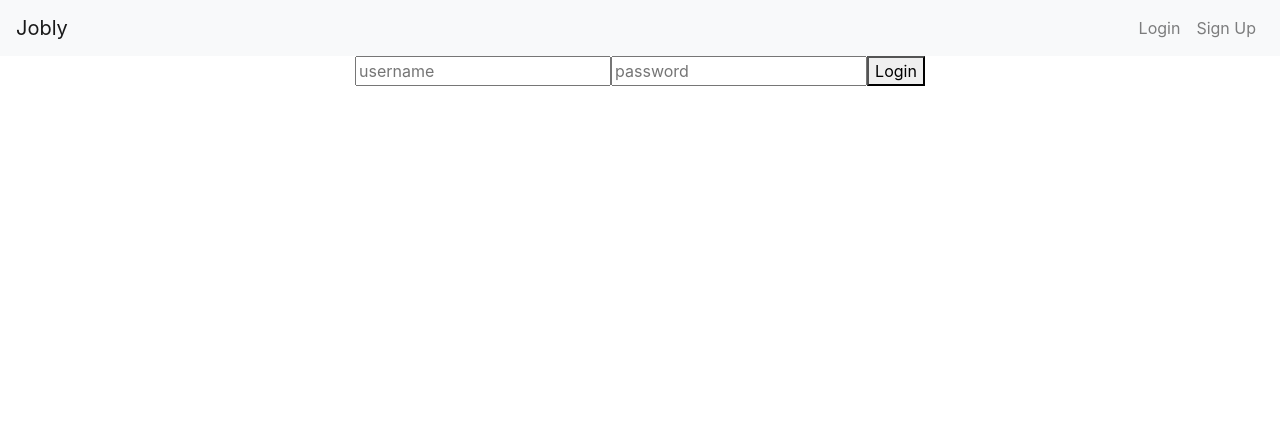
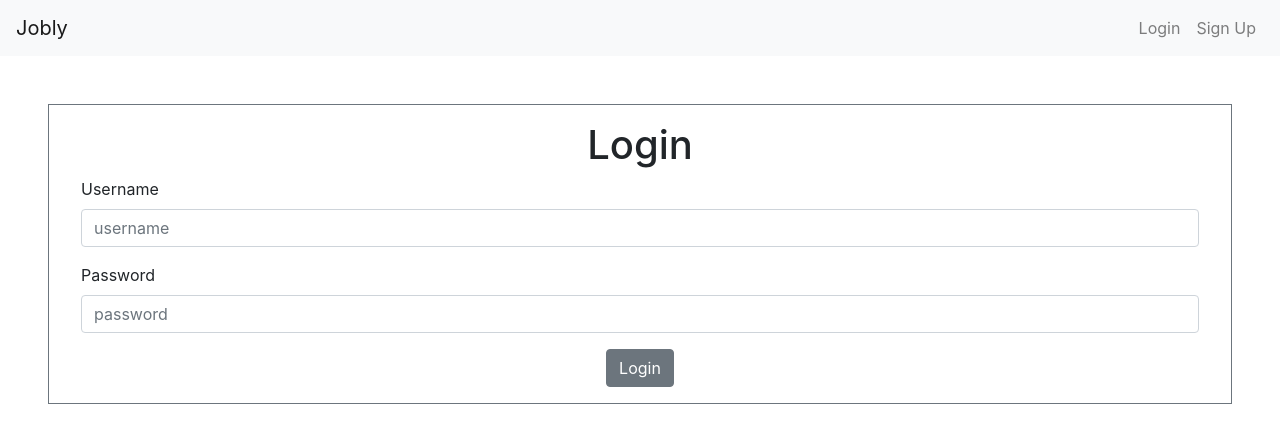
Before and after one commit to chelle-col/jobly1, a React (Create React App) app: page /login in a window 1280 px wide. Shown: the top 442 px of the page. Built offline with nearby package versions, Linux system fonts and the light colour scheme.

Commit message:
navbar fixed

```diff
--- a/src/App.js
+++ b/src/App.js
@@ -1,6 +1,6 @@
 import './App.css';
 import React, { useEffect, useState } from 'react';
-import { BrowserRouter, Route, Switch, useHistory } from 'react-router-dom';
+import { BrowserRouter, Route, Switch } from 'react-router-dom';
 import Navbar from './Navbar';
 import Jobs from './Jobs';
 import Companies from './Companies';
@@ -12,21 +12,19 @@ import useAuthApi from './hooks/useAuthApi';
 import UserContext from './UserContext';
 
 function App() {
-  const history = useHistory();
   const [ user, setUser ] = useState();
-  const [ token, setToken ] = useState();
-  const [ isLoading, getData, getUser ] = useAuthApi( 'token' );
+  const [ token, getData, getUser ] = useAuthApi( 'token' );
 
   const login = async ( username, password ) =>{
     setUser({ username: username, password: password });
-    setToken(await getData(username, password));
+    await getData(username, password);
 
-    return false;
+    return true;
   }
 
   useEffect( ()=> {
     async function checkToken() {
-      if( token !== 'unathorized' && token !== undefined){
+      if( token !== 'unathorized' && user ){
         setUser(await getUser( user.username, token ));
       }
     }
--- a/src/Jobs.js
+++ b/src/Jobs.js
@@ -1,14 +1,17 @@
-import React from 'react';
+import React, { useContext } from 'react';
 import useApi from './hooks/useApi';
 import Job from './Job';
+import UserContext from './UserContext';
 
 const Jobs = () => {
+    const user = useContext(UserContext);
     const [ jobs, isLoading ] = useApi( 'jobs' );
     if( isLoading ){
         return <h1>Loading ... </h1>
     }
     return (
         <>
+        <h1>Jobs</h1>
         <ul>
             {jobs.map( ( j, idx ) => <Job key={idx} job={j} />)}
         </ul>
--- a/src/Login.js
+++ b/src/Login.js
@@ -1,5 +1,6 @@
 import React, { useContext, useEffect, useState } from 'react';
 import { useHistory } from 'react-router-dom';
+import { Button, Form, FormGroup, Label, Input, FormText } from 'reactstrap';
 import UserContext from './UserContext';
 
 const Login = ({ login }) => {
@@ -30,26 +31,32 @@ const Login = ({ login }) => {
 
     const handleSubmit = async (e) => {
         e.preventDefault();
-        console.log(userData);
-        await login( userData.username, userData.password );
-    }
+        setAuthed(await login( userData.username, userData.password ));
+    };
 
     return (
         <>
             {isAuthed && <h5>Username/Password is not valid, please try again</h5>}
-            <form onSubmit={ async (e) => handleSubmit(e)}>
-                <input type='text'
+            <Form className='m-5 p-3 border border-secondary' onSubmit={ async (e) => handleSubmit(e)}>
+                <h1>Login</h1>
+                <FormGroup className='mx-3 text-left'>
+                    <Label for='username'>Username</Label>
+                    <Input type='text'
                         onChange={handleChange}
                         value={userData.username}
                         placeholder='username'
                         name='username' />
-                <input type='text'
+                </FormGroup>
+                <FormGroup className='mx-3 text-left'>
+                    <Label for='password'>Password</Label>
+                    <Input type='text'
                         onChange={handleChange}
                         value={userData.password}
                         placeholder='password'
                         name='password' />
-                <button>Login</button>
-            </form>
+                </FormGroup>
+                <Button>Login</Button>
+            </Form>
         </>
     )
 }
--- a/src/LoginNavbar.js
+++ b/src/LoginNavbar.js
@@ -1,17 +1,18 @@
 import React from 'react';
 import { NavItem, NavLink } from 'reactstrap';
+import { Link } from 'react-router-dom';
 
 const LoginNavbar = () => {
     return (
         <>
             <NavItem>
-              <NavLink href='/jobs'>Jobs</NavLink>
+              <NavLink tag={Link} to='/jobs'>Jobs</NavLink>
             </NavItem>
             <NavItem>
-              <NavLink href='/companies'>Companies</NavLink>
+              <NavLink tag={Link} to='/companies'>Companies</NavLink>
             </NavItem>
             <NavItem>
-              <NavLink href='/profile'>Profile</NavLink>
+              <NavLink tag={Link} to='/profile'>Profile</NavLink>
             </NavItem>
         </>
     )
--- a/src/LogoutNavbar.js
+++ b/src/LogoutNavbar.js
@@ -1,14 +1,15 @@
 import React from 'react';
 import { NavItem, NavLink } from 'reactstrap';
+import { Link } from 'react-router-dom';
 
 const LogoutNavbar = () => {
     return (
         <>
             <NavItem>
-              <NavLink href='/login'>Login</NavLink>
+              <NavLink tag={Link} to='/login'>Login</NavLink>
             </NavItem>
             <NavItem>
-              <NavLink href='/signup'>Sign Up</NavLink>
+              <NavLink tag={Link} to='/signup'>Sign Up</NavLink>
             </NavItem>
         </>
     )
--- a/src/Navbar.js
+++ b/src/Navbar.js
@@ -1,5 +1,6 @@
 import React, { useContext } from 'react';
 import { Navbar, Nav, NavbarBrand } from 'reactstrap';
+import { Link } from 'react-router-dom';
 import UserContext from './UserContext';
 import LoginNavbar from './LoginNavbar';
 import LogoutNavbar from './LogoutNavbar';
@@ -9,7 +10,7 @@ const NavBar = () => {
     return (
       <div>
         <Navbar color='light' light expand='md'>
-            <NavbarBrand href='/'>Jobly</NavbarBrand>
+            <NavbarBrand tag={Link} to='/'>Jobly</NavbarBrand>
           <Nav className="ml-auto" navbar>
             { user && <LoginNavbar />}
             { !user && <LogoutNavbar />}
--- a/src/hooks/useAuthApi.js
+++ b/src/hooks/useAuthApi.js
@@ -5,19 +5,14 @@ import JoblyApi from "../JoblyApi";
 // Auth needs to do register, login
 //   the component will place token in local state
 const useAuthApi = ( path ) => {
-    // const [ token, setToken ] = useState();
-    const [ isLoading, setIsLoading ] = useState(true);
+    const [ token, setToken ] = useState('unauthorized');
 
     async function getData( username, password ) {
         try{
             let result = await JoblyApi.loginOnPath( path, username, password );
-            // setToken(result);
-            setIsLoading(false);
-            return result;
+            setToken(result);
         }catch{
-            // setToken('unauthorized');
-            setIsLoading(false);
-            return 'unathorized';
+            setToken('unauthorized');
         }
     }
 
@@ -25,7 +20,7 @@ const useAuthApi = ( path ) => {
         return JoblyApi.getUser( username, token );
     }
 
-    return [ isLoading, getData, getUser ];
+    return [ token, getData, getUser ];
 }
 
 export default useAuthApi;
```
Lines whose indentation alone changed are shown as unchanged.
